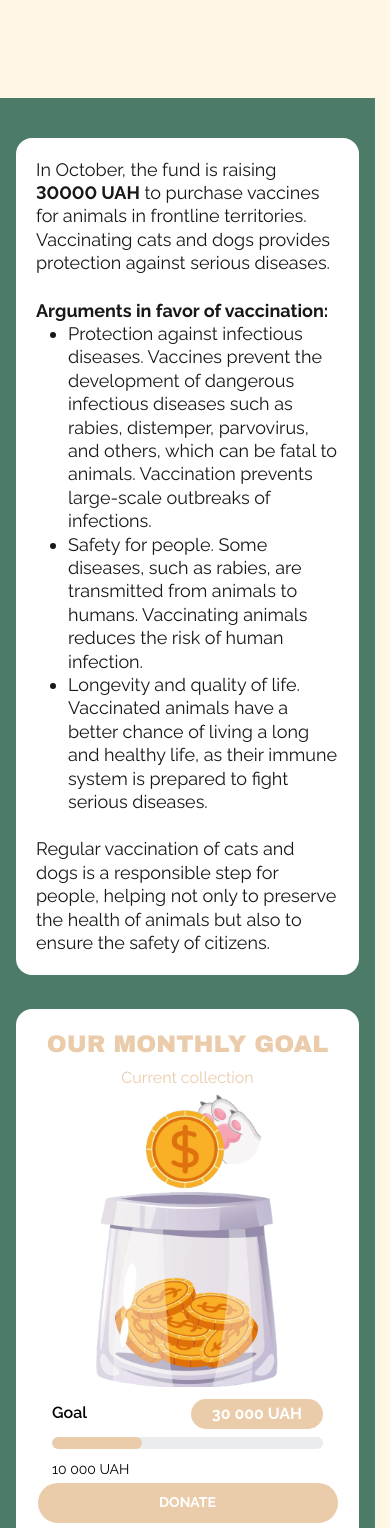
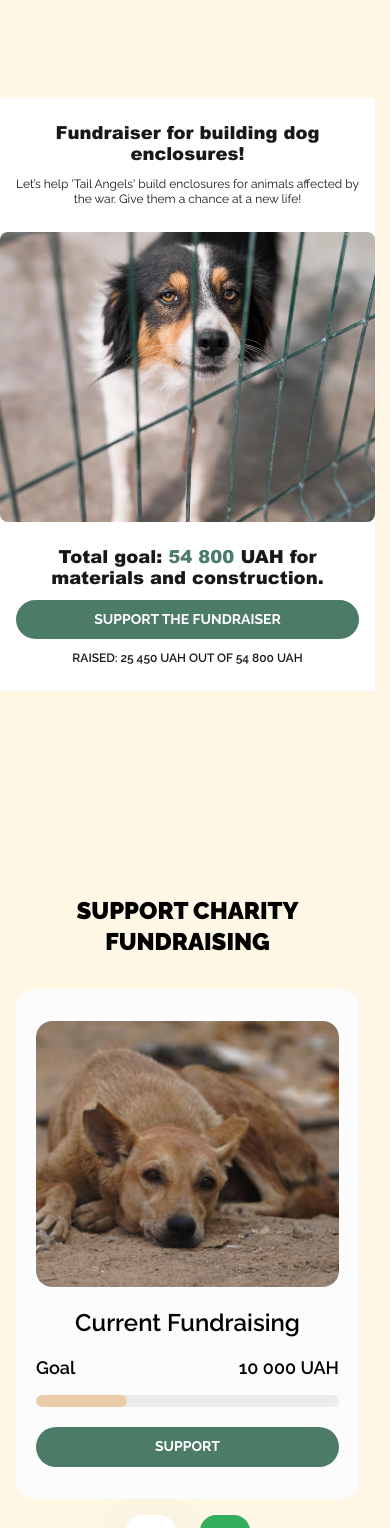
Before and after one commit to yangoly-hv/yangoly-hvostikiv-site, a Next.js app: page /en in a window 390 px wide. Shown: the part 6400-7928 px from the top of the page. Built offline with nearby package versions, Linux system fonts and the light colour scheme.

Commit message:
added styles for mobile

```diff
--- a/public/locales/en/common.json
+++ b/public/locales/en/common.json
@@ -135,10 +135,8 @@
       ]
     }
   },
-  "aviaries": {
-    "title": "Fundraiser for building dog aviaries!",
-    "description": "Let’s help the 'Tail Angels' build aviaries for animals affected by the war. Give them a chance at a new life!",
-    "goal": "Total goal: {{goal}} UAH for materials and construction.",
+  "monthlyGoalSection": {
+    "generalGoal": "Total goal: {{goal}} UAH for materials and construction.",
     "result": "Raised: {{current}} UAH out of {{goal}} UAH",
     "supportFundrasing": "Support the fundraiser"
   },
--- a/public/locales/uk/common.json
+++ b/public/locales/uk/common.json
@@ -135,10 +135,8 @@
       ]
     }
   },
-  "aviaries": {
-    "title": "Збір на будівництво волєрів для собак!",
-    "description": "Допоможемо «Янголам Хвостиків» побудувати волєри для тварин, постраждалих від війни. Даруйте шанс на нове життя!",
-    "goal": "Загальна мета: {{goal}} грн для матеріалів та будівництва.",
+  "monthlyGoalSection": {
+    "generalGoal": "Загальна мета: {{goal}} грн для матеріалів та будівництва.",
     "result": "Зібрано: {{current}} грн з {{goal}} грн",
     "supportFundrasing": "Підтримати Збір"
   },
--- a/src/app/[locale]/page.tsx
+++ b/src/app/[locale]/page.tsx
@@ -17,6 +17,7 @@ export default async function Home({ params }: PageParams) {
     changeLife,
     angels,
     about,
+    monthlyGoalSection,
     workResults,
     partners,
     contacts,
@@ -34,7 +35,11 @@ export default async function Home({ params }: PageParams) {
         donateModalTranslataion={donateModal}
       />
       <About translation={about} />
-      <MonthlyGoalSection donateModalTranslataion={donateModal} lang={locale} />
+      <MonthlyGoalSection
+        translation={monthlyGoalSection}
+        donateModalTranslataion={donateModal}
+        lang={locale}
+      />
       <SupportFundraising lang={locale} />
       <div className="container mx-auto px-4 pt-[160px] pb-[80px] xl:py-[120px] xl:px-10">
         <Partners translation={partners} />
--- a/src/modules/MonthlyGoalSection/MonthlyGoalSection.tsx
+++ b/src/modules/MonthlyGoalSection/MonthlyGoalSection.tsx
@@ -1,52 +1,13 @@
 "use client";
+import { useCallback, useState } from "react";
+import Image from "next/image";
+import { monthlyFundrasing } from "./mockedData";
+import { IMonthlyGoalSectionProps } from "@/shared/types";
 import Button from "@/shared/components/Button/Button";
-import FundraisingGoal from "../FundraisingGoal/FundraisingGoal";
-import { IMonthlyGoalSectionProps } from "@/shared/types";
 import DonateModal from "@/shared/components/DonateModal/DonateModal";
-import React, { useCallback, useState } from "react";
-import { motion } from "framer-motion";
-import { fadeIn, slideUp, generalSlideUp } from "@/shared/utils";
-
-const translations = {
-  uk: {
-    monthlyGoalTitle: "Наша ціль на місяць",
-    fundraisingTitle: "Актуальний збір",
-    goal: "Ціль",
-    currency: "грн",
-    donateButton: "Задонатити",
-    octoberGoal:
-      "У жовтні фонд збирає <span className='font-bold'>30000 грн</span> щоб закупити вакцини для тварин на прифронтових територіях. Вакцинація котів та собак забезпечує захист від серйозних захворювань.",
-    vaccinationArgumentsTitle: "Аргументи на користь вакцинації:",
-    argument1:
-      "Захист від інфекційних хвороб. Вакцини запобігають розвитку небезпечних інфекційних захворювань, таких як сказ, чумка, парвовірус та інші, які можуть бути смертельними для тварин. Вакцинація попереджає масштабні спалахи інфекцій.",
-    argument2:
-      "Безпека для людей. Деякі хвороби, як-от сказ, передаються від тварин до людей. Вакцинація тварин знижує ризик зараження людей.",
-    argument3:
-      "Довголіття та якість життя. Вакциновані тварини мають більші шанси на довге та здорове життя, оскільки їхній імунітет підготовлений до боротьби із серйозними хворобами.",
-    conclusion:
-      "Регулярна вакцинація котів і собак – це відповідальний крок для людей, який допомагає не лише зберегти здоров'я тварин, але й забезпечити безпеку громадян.",
-  },
-  en: {
-    monthlyGoalTitle: "Our monthly goal",
-    fundraisingTitle: "Current collection",
-    goal: "Goal",
-    currency: "UAH",
-    donateButton: "Donate",
-    vaccinationArgumentsTitle: "Arguments in favor of vaccination:",
-    octoberGoal:
-      "In October, the fund is raising <span style='font-weight: bold;'>30000 UAH</span> to purchase vaccines for animals in frontline territories. Vaccinating cats and dogs provides protection against serious diseases.",
-    argument1:
-      "Protection against infectious diseases. Vaccines prevent the development of dangerous infectious diseases such as rabies, distemper, parvovirus, and others, which can be fatal to animals. Vaccination prevents large-scale outbreaks of infections.",
-    argument2:
-      "Safety for people. Some diseases, such as rabies, are transmitted from animals to humans. Vaccinating animals reduces the risk of human infection.",
-    argument3:
-      "Longevity and quality of life. Vaccinated animals have a better chance of living a long and healthy life, as their immune system is prepared to fight serious diseases.",
-    conclusion:
-      "Regular vaccination of cats and dogs is a responsible step for people, helping not only to preserve the health of animals but also to ensure the safety of citizens.",
-  },
-};
 
 const MonthlyGoalSection = ({
+  translation,
   lang,
   donateModalTranslataion,
 }: IMonthlyGoalSectionProps) => {
@@ -56,152 +17,44 @@ const MonthlyGoalSection = ({
     setIsDonateModalOpen(false);
   }, []);
 
-  const t = translations[lang];
+  const monthlyFundrasingLocalized = monthlyFundrasing[lang];
+  const { title, description, image, goal, current } =
+    monthlyFundrasingLocalized;
+  const { generalGoal, result, supportFundrasing } = translation;
+
+  const formattedResult = result
+    .replace("{{goal}}", goal.toLocaleString("uk-UA"))
+    .replace("{{current}}", current.toLocaleString("uk-UA"));
 
   return (
-    <section className="bg-green py-10 xl:py-0">
-      <div className="container flex flex-col-reverse px-4 gap-[34px] justify-center mx-auto xl:flex-row xl:gap-[90px] xl:pt-[47px]">
-        {/* Перший блок */}
-        <motion.div
-          className="bg-white p-5 rounded-t-[16px] xl:w-1/2 xl:pt-[40px] xl:ml-[50px] xl:rounded-t-[16px] xl:rounded-b-none xl:self-stretch"
-          initial="hidden"
-          whileInView="visible"
-          viewport={{ once: true }}
-          variants={slideUp}
-          custom={0.2}
-        >
-          <motion.h2
-            className="text-orange text-[24px] xl:max-w-[325px] xl:flex xl:mx-auto font-extrabold leading-[130%] uppercase font-arial text-center xl:text-[36px]"
-            initial="hidden"
-            whileInView="visible"
-            viewport={{ once: true }}
-            variants={fadeIn}
-            custom={0.3}
-          >
-            {t.monthlyGoalTitle}
-          </motion.h2>
-          <motion.div
-            initial="hidden"
-            whileInView="visible"
-            viewport={{ once: true }}
-            variants={slideUp}
-            custom={0.4}
-          >
-            <FundraisingGoal
-              fundraisingTitle={t.fundraisingTitle}
-              goal={t.goal}
-              currency={t.currency}
-              totalAmount={30000}
-              currentAmount={10000}
-              styles={{
-                goalClassName: "text-[#000] no-ligatures leading-[170%]",
-                currentAmountClassName:
-                  "text-[#000] no-ligatures leading-[170%]",
-              }}
-            />
-          </motion.div>
-          <motion.div
-            initial="hidden"
-            whileInView="visible"
-            viewport={{ once: true }}
-            variants={generalSlideUp}
-            custom={0.5}
-          >
-            <Button
-              onClick={() => setIsDonateModalOpen(true)}
-              variant="secondary"
-              className="mx-auto w-full max-w-[300px] xl:max-w-[383px] mt-[2px] flex justify-center"
-              text={t.donateButton}
-            />
-          </motion.div>
-        </motion.div>
-
-        {/* Другий блок */}
-        <motion.div
-          className="bg-white p-5 xl:px-[77px] xl:py-[45px] rounded-[16px] flex flex-col gap-6 xl:w-1/2 xl:mb-[47px]"
-          initial="hidden"
-          whileInView="visible"
-          viewport={{ once: true }}
-          variants={slideUp}
-          custom={0.6}
-        >
-          <motion.p
-            className="numeric-font text-dark text-[18px] leading-[130%]"
-            initial="hidden"
-            whileInView="visible"
-            viewport={{ once: true }}
-            variants={fadeIn}
-            custom={0.7}
-            dangerouslySetInnerHTML={{ __html: t.octoberGoal }}
-          />
-          <motion.div
-            initial="hidden"
-            whileInView="visible"
-            viewport={{ once: true }}
-            variants={generalSlideUp}
-            custom={0.8}
-          >
-            <motion.h2
-              className="numeric-font text-dark text-[18px] leading-[130%] font-bold"
-              initial="hidden"
-              whileInView="visible"
-              viewport={{ once: true }}
-              variants={fadeIn}
-              custom={0.9}
-            >
-              {t.vaccinationArgumentsTitle}
-            </motion.h2>
-            <motion.ul
-              className="list-disc pl-8"
-              initial="hidden"
-              whileInView="visible"
-              viewport={{ once: true }}
-              variants={slideUp}
-              custom={1.0}
-            >
-              <motion.li
-                className="numeric-font text-dark text-[18px] leading-[130%]"
-                initial="hidden"
-                whileInView="visible"
-                viewport={{ once: true }}
-                variants={generalSlideUp}
-                custom={1.1}
-              >
-                {t.argument1}
-              </motion.li>
-              <motion.li
-                className="numeric-font text-dark text-[18px] leading-[130%]"
-                initial="hidden"
-                whileInView="visible"
-                viewport={{ once: true }}
-                variants={generalSlideUp}
-                custom={1.2}
-              >
-                {t.argument2}
-              </motion.li>
-              <motion.li
-                className="numeric-font text-dark text-[18px] leading-[130%]"
-                initial="hidden"
-                whileInView="visible"
-                viewport={{ once: true }}
-                variants={generalSlideUp}
-                custom={1.3}
-              >
-                {t.argument3}
-              </motion.li>
-            </motion.ul>
-          </motion.div>
-          <motion.p
-            className="numeric-font text-dark text-[18px] leading-[130%]"
-            initial="hidden"
-            whileInView="visible"
-            viewport={{ once: true }}
-            variants={fadeIn}
-            custom={1.4}
-          >
-            {t.conclusion}
-          </motion.p>
-        </motion.div>
+    <section className="mb-[124px] xl:mb-[200px] py-6 bg-white">
+      <div className="container px-4 xl:px-10 mx-auto">
+        <h2 className="mb-3 xl:mb-4 font-arial text-[18px] xl:text-[40px] leading-[120%] text-center md:text-left">
+          {title}
+        </h2>
+        <p className="mb-6 xl:mb-[37px] text-[12px] xl:text-[18px] leading-[130%] text-center md:text-left">
+          {description}
+        </p>
+      </div>
+      <div className="md:hidden relative h-[290px] max-w-[532px] mx-auto mb-6 rounded-[8px] overflow-hidden">
+        <Image
+          src={image?.url}
+          alt={image?.alt}
+          fill
+          sizes="100vw"
+          className="object-cover"
+        />
+      </div>
+      <div className="container px-4 xl:px-10 mx-auto">
+        <h3 className="mb-[11px] xl:mb-6 font-arial text-[18px] xl:text-[24px] leading-[120%] text-center md:text-left">
+          {generalGoal.split("{{goal}}")[0]}
+          <span className="text-green">{goal.toLocaleString("uk-UA")}</span>
+          {generalGoal.split("{{goal}}")[1]}
+        </h3>
+        <Button fullWidth text={supportFundrasing} className="mb-3"></Button>
+        <p className="text-[12px] font-semibold text-center leading-[130%] uppercase">
+          {formattedResult}
+        </p>
       </div>
       <DonateModal
         isOpen={isDonateModalOpen}
@@ -213,4 +66,4 @@ const MonthlyGoalSection = ({
   );
 };
 
-export default React.memo(MonthlyGoalSection);
+export default MonthlyGoalSection;
--- /dev/null
+++ b/src/modules/MonthlyGoalSection/mockedData.ts
@@ -0,0 +1,19 @@
+export const monthlyFundrasing = {
+  uk: {
+    title: "Збір на будівництво вольєрів для собак!",
+    description:
+      "Допоможемо «Янголам Хвостиків» побудувати вольєри для тварин, постраждалих від війни. Даруйте шанс на нове життя!",
+    image: { url: "/images/home/monthlyGoal/dog.webp", alt: "dog" },
+    goal: 54800,
+    current: 25450,
+  },
+
+  en: {
+    title: "Fundraiser for building dog enclosures!",
+    description:
+      "Let’s help 'Tail Angels' build enclosures for animals affected by the war. Give them a chance at a new life!",
+    image: { url: "/images/home/monthlyGoal/dog.webp", alt: "dog" },
+    goal: 54800,
+    current: 25450,
+  },
+};
--- a/src/shared/types/dictionary.types.ts
+++ b/src/shared/types/dictionary.types.ts
@@ -59,6 +59,12 @@ export interface IAboutOwnerTranslation {
 export interface IAboutTranslation {
   aboutUs: IInformationBlockTranslation;
   aboutOwner: IInformationBlockTranslation;
+}
+
+export interface IMonthlyGoalSectionTranslation {
+  generalGoal: string;
+  result: string;
+  supportFundrasing: string;
 }
 
 export interface IWorkResult {
--- a/src/shared/types/props.types.ts
+++ b/src/shared/types/props.types.ts
@@ -15,6 +15,7 @@ import {
   IReporting,
   ITails,
   IAngelsTranslation,
+  IMonthlyGoalSectionTranslation,
 } from "./dictionary.types";
 import * as yup from "yup";
 import Link from "next/link";
@@ -286,6 +287,7 @@ export interface IThankYouModalProps {
 }
 
 export interface IMonthlyGoalSectionProps {
+  translation: IMonthlyGoalSectionTranslation;
   lang: Locale;
   donateModalTranslataion: IDonateModalTranslation;
 }
```
Also changed, not shown: public/images/home/monthlyGoal/dog.webp (added).
